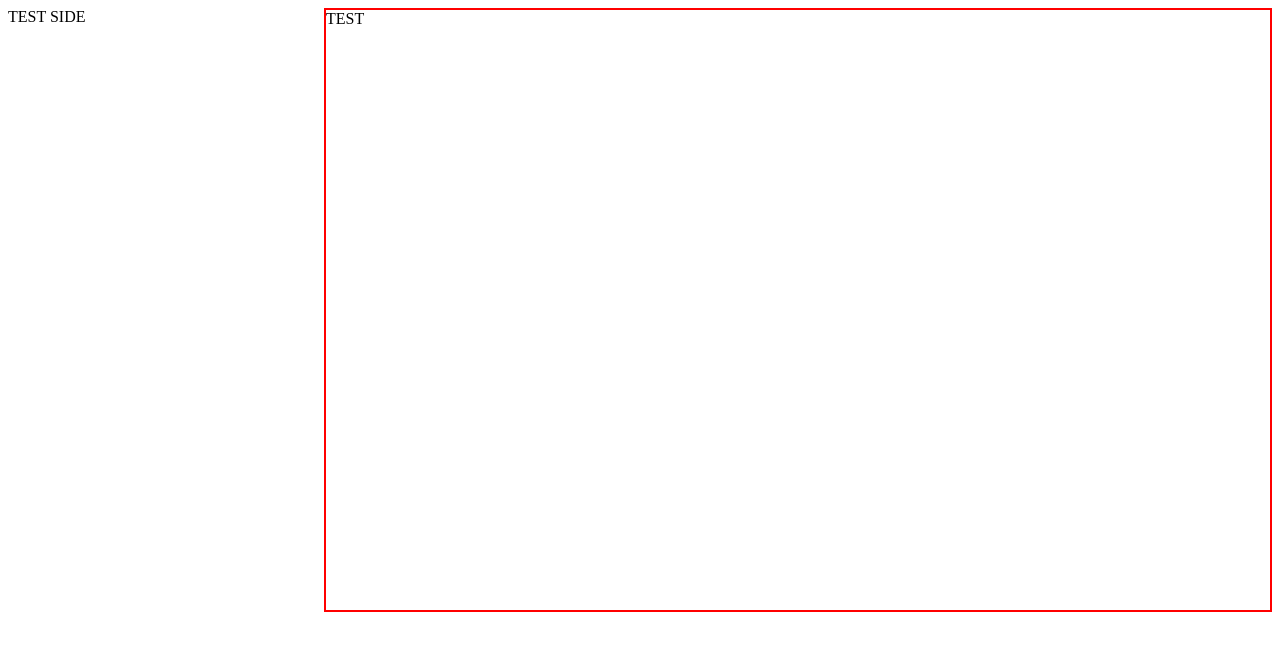
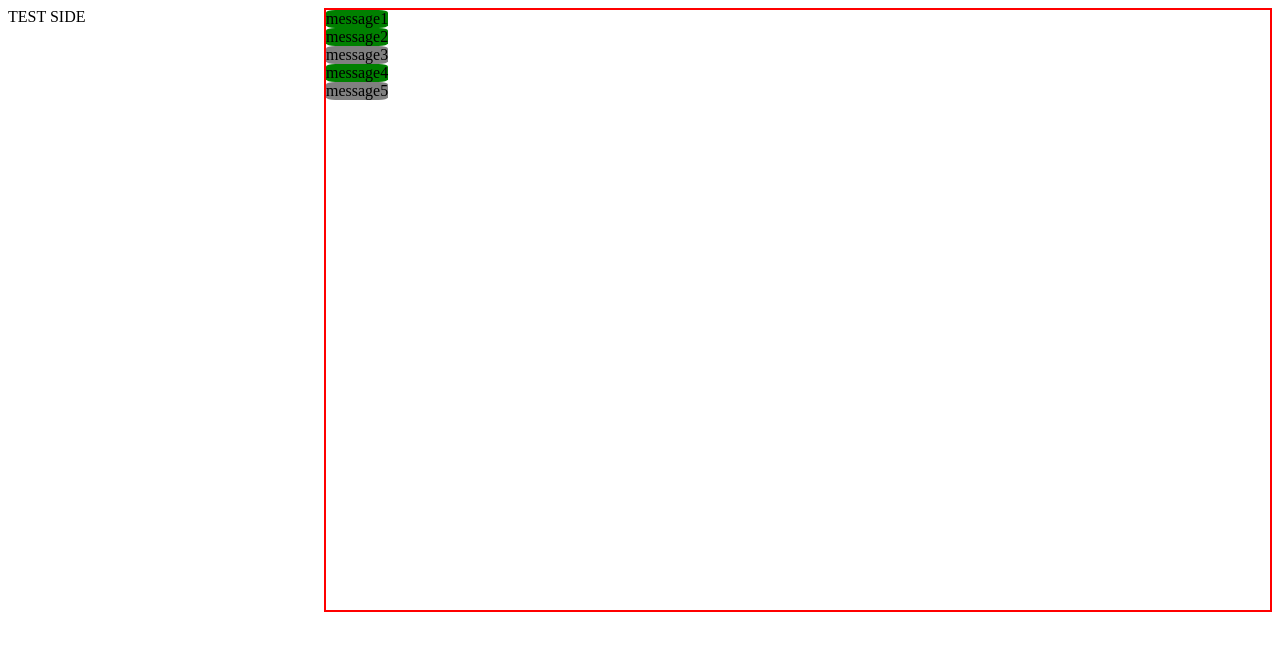
Before and after one commit to marianmorcotet/reactchat, a React app: page / in a window 1280 px wide. Shown: the top 650 px of the page. Built offline with nearby package versions, Linux system fonts and the light colour scheme.

Commit message:
new style but not working ok

```diff
--- a/src/components/Message/Message.css
+++ b/src/components/Message/Message.css
@@ -0,0 +1,17 @@
+.ownerMessage {
+  justify-content: flex-end;
+  background-color: green;
+  border-radius: 15%;
+}
+
+.comingMessage {
+  justify-content: flex-start;
+  background-color: grey;
+  border-radius: 15%;
+}
+
+.messageRoot {
+  display: flex;
+  flex-direction: row;
+  max-width: 100%;
+}
--- a/src/components/Message/Message.js
+++ b/src/components/Message/Message.js
@@ -0,0 +1,12 @@
+import React from 'react'
+import './Message.css'
+
+const Message = (props) => {
+  return (
+    <div className="messageRoot">
+      <div className={props.class}>{props.content}</div>
+    </div>
+  )
+}
+
+export default Message
--- a/src/containers/Chat/Chat.js
+++ b/src/containers/Chat/Chat.js
@@ -1,8 +1,17 @@
 import React from 'react'
+import Message from '../../components/Message/MEssage'
 import './Chat.css'
 
 const Chat = () => {
-  return <div className="chatRoot">TEST</div>
+  return (
+    <div className="chatRoot">
+      <Message class="ownerMessage" content="message1" />
+      <Message class="ownerMessage" content="message2" />
+      <Message class="comingMessage" content="message3" />
+      <Message class="ownerMessage" content="message4" />
+      <Message class="comingMessage" content="message5" />
+    </div>
+  )
 }
 
 export default Chat
```
